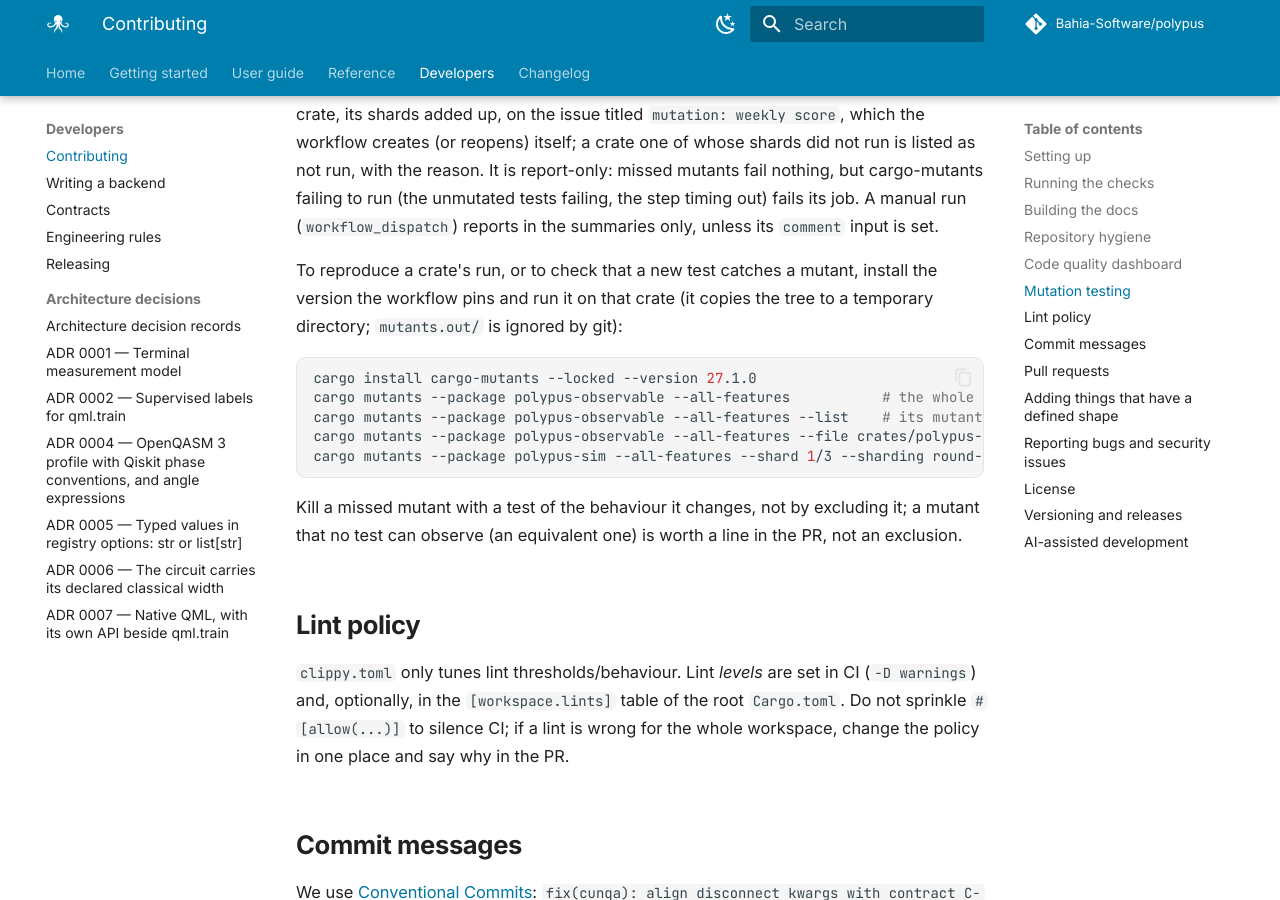
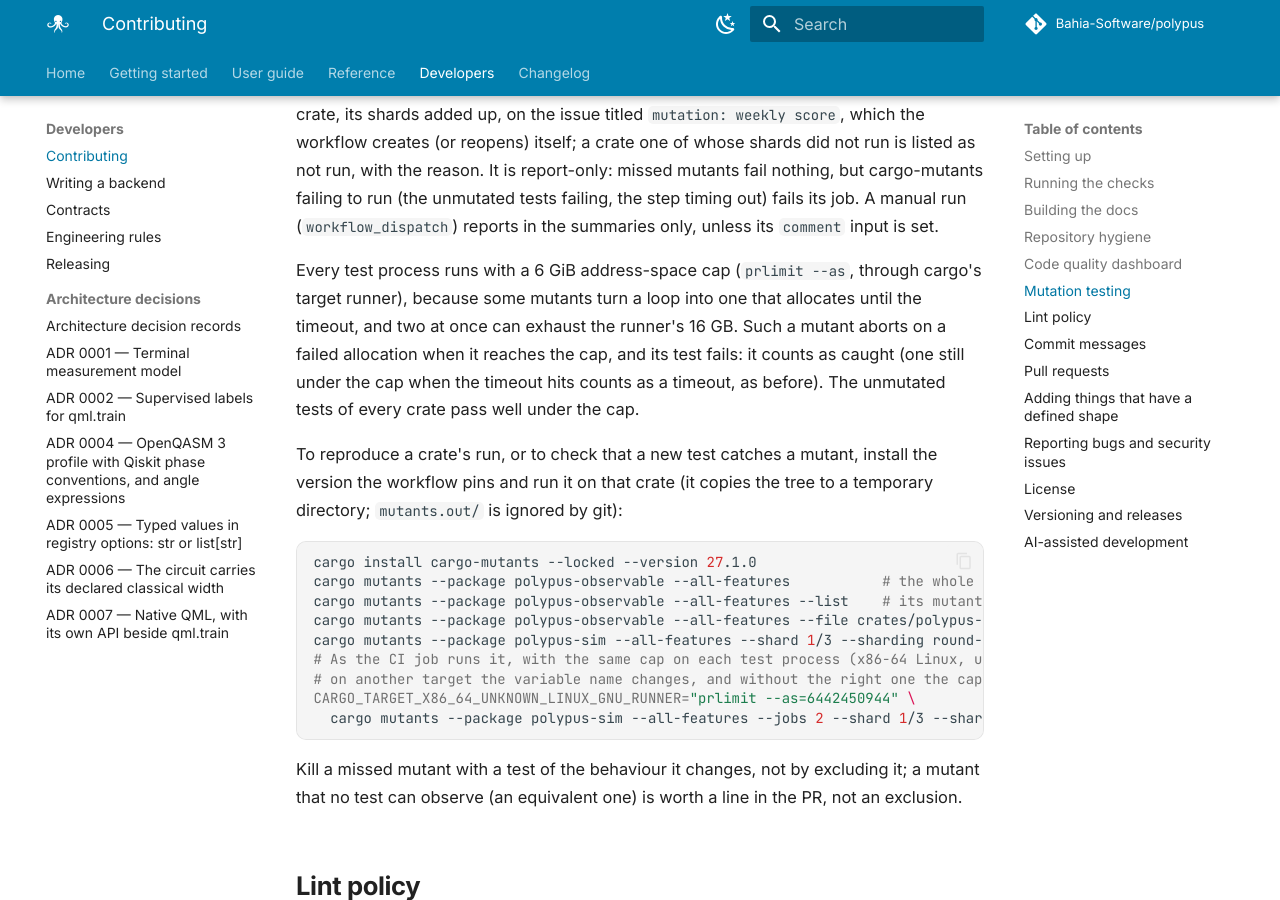
Before and after one commit to Bahia-Software/polypus, an MkDocs documentation site: the page built from docs/CONTRIBUTING.md, in a window 1280 px wide and 900 px high, scrolled down 6683 px. Built offline with MkDocs 1.6.1 and Material for MkDocs 9.7.7, drawn with Linux system fonts in a browser that asks for light colours; plug-ins that fetch from the network failed and are left out; comment, search, counter and statistics services are not loaded.

Commit message:
ci(mutation): cap the test processes' address space so a runaway mutant cannot take down the runner
Some mutants of polypus-sim and polypus-physics turn a loop into one that
allocates until the timeout (sim's reached 16 GiB and was OOM-killed in a
16 GB cgroup) and took the runner down for 3 of the 6 crates. Under
`prlimit --as` (6 GiB per test process, doctests included) such a mutant
aborts and fails its test, counting as caught.

Refs: #409, #575

````diff
--- a/docs/CONTRIBUTING.md
+++ b/docs/CONTRIBUTING.md
@@ -298,6 +298,14 @@ run (the unmutated tests failing, the step timing out) fails its job. A manual
 run (`workflow_dispatch`) reports in the summaries only, unless its `comment`
 input is set.
 
+Every test process runs with a 6 GiB address-space cap (`prlimit --as`,
+through cargo's target runner), because some mutants turn a loop into one that
+allocates until the timeout, and two at once can exhaust the runner's 16 GB.
+Such a mutant aborts on a failed allocation when it reaches the cap, and its
+test fails: it counts as caught (one still under the cap when the timeout hits
+counts as a timeout, as before). The unmutated tests of every crate pass well
+under the cap.
+
 To reproduce a crate's run, or to check that a new test catches a mutant,
 install the version the workflow pins and run it on that crate (it copies the
 tree to a temporary directory; `mutants.out/` is ignored by git):
@@ -308,6 +316,10 @@ cargo mutants --package polypus-observable --all-features           # the whole
 cargo mutants --package polypus-observable --all-features --list    # its mutants, without running them
 cargo mutants --package polypus-observable --all-features --file crates/polypus-observable/src/qubo.rs --re 'from_matrix'
 cargo mutants --package polypus-sim --all-features --shard 1/3 --sharding round-robin   # one CI job's shard
+# As the CI job runs it, with the same cap on each test process (x86-64 Linux, util-linux's prlimit;
+# on another target the variable name changes, and without the right one the cap is silently not applied):
+CARGO_TARGET_X86_64_UNKNOWN_LINUX_GNU_RUNNER="prlimit --as=6442450944" \
+  cargo mutants --package polypus-sim --all-features --jobs 2 --shard 1/3 --sharding round-robin
 ```
 
 Kill a missed mutant with a test of the behaviour it changes, not by
````
Also changed, not shown: 1 other file.
